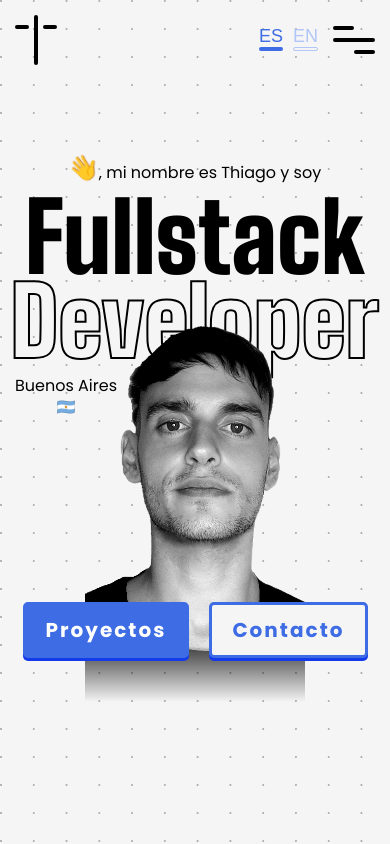
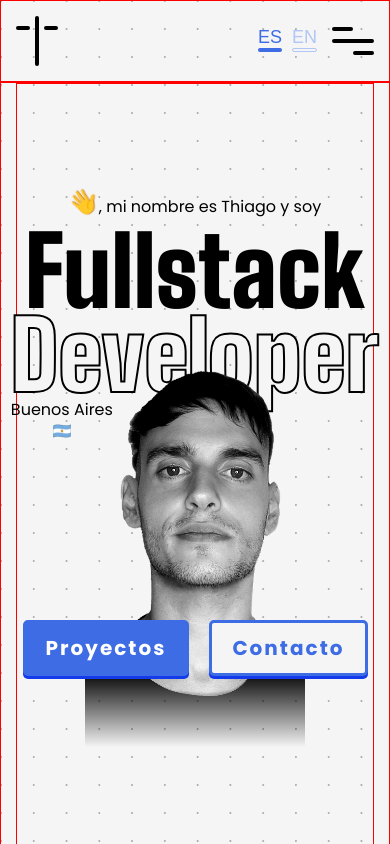
Before and after one commit to thiagoSalaberry/portfolio, a Next.js app: page / in a window 390 px wide. Shown: the top 844 px of the page. Built offline with nearby package versions, Linux system fonts and the light colour scheme.

Commit message:
welcome mobile

```diff
--- a/components/footer/index.tsx
+++ b/components/footer/index.tsx
@@ -6,4 +6,5 @@ export const Footer = styled.footer`
     text-align: center;
     padding: 20px 0;
     border-top: solid 1px black;
+    border: red 1px solid;
 `
--- a/components/header/header.module.css
+++ b/components/header/header.module.css
@@ -12,6 +12,7 @@
     align-items: center;
     padding: 15px;
     width: 100%;
+    border: red 1px solid;
 }
 .desktop {
     display: none;
--- a/components/layout/layout.module.css
+++ b/components/layout/layout.module.css
@@ -1,5 +1,6 @@
 .main-page {
     padding: 0 15px;
+    border: red 1px solid;
 }
 @media (min-width: 1280px) {
     .main-page {
--- a/pages/home.module.css
+++ b/pages/home.module.css
@@ -1,3 +1,4 @@
+/* WELCOME SECTION */
 @keyframes waving {
     0%, 100% {
         transform: rotate(-40deg);
@@ -11,14 +12,14 @@
     font-size: 24px;
 }
 .welcome-section {
-    height: 100vh;
+    height: calc(100vh - 80px);
     display: flex;
     flex-direction: column;
     justify-content: flex-start;
     align-items: center;
     gap: 10px;
-    padding: 150px 0 0 0;
-    margin-top: -80px;
+    position: relative;
+    padding-top: 100px;
     .welcome-p-container {
         display: flex;
         align-items: flex-end;
@@ -26,6 +27,10 @@
     }
     .welcome__p {
 
+    }
+    .welcome__title-container {
+        display: flex;
+        flex-direction: column;
     }
     .welcome__title {
         font-family: "Big Shoulders Display";
@@ -60,8 +65,11 @@
     .welcome__pic {
         max-width: 220px;
         filter: saturate(0) contrast(1.7);
-        position: relative;
-        top: -100px;
+        position: absolute;
+        left: 50%;
+        top: 50%;
+        transform: translate(-50%, -25%);
+        z-index: -1;
         mask-image: linear-gradient(
             black 80%,
             transparent
@@ -73,7 +81,7 @@
         align-items: center;
         z-index: 500;
         gap: 20px;
-        margin-top: -210px;
+        padding-top: 170px;
     }
 }
 @media (min-width: 1280px) {
@@ -94,6 +102,8 @@
         );
     }
 }
+
+/* TECHS SECTION */
 .techs-section {
     height: 100vh;
     display: flex;
@@ -120,6 +130,7 @@
     }
 }
 
+/* PROJECTS SECTION */
 .projects-section {
     height: 100vh;
     .projects-container {
@@ -144,6 +155,8 @@
         }
     }
 }
+
+/* ABOUT ME SECTION */
 .about__me-section {
     height: 100vh;
     display: flex;
@@ -185,6 +198,8 @@
         z-index: 1;
     }
 }
+
+/* CONTACT SECTION */
 .contact-section {
     height: 100vh;
     text-align: center;
@@ -251,3 +266,6 @@
     /* font-family: "Big Shoulders Display"; */
     /* letter-spacing: 3px; */
 }
+.welcome-section, .techs-section, .projects-section, .about__me-section, .contact-section {
+    border: red solid 1px;
+}
--- a/pages/index.tsx
+++ b/pages/index.tsx
@@ -96,10 +96,12 @@ export default function Home() {
           <p className={styles["waving__animation"]}>🖐</p>
           <p className={styles["welcome__p"]}>, {translation[language].hero_section.heading_quote}</p>
         </div>
-        <h1 className={styles["welcome__title"]}>Fullstack <br /> <span className={styles["welcome__title__span"]}>Developer</span></h1>
-        <p className={styles["welcome__location"]}>Buenos Aires <img src="arg.png"/></p>
+        <div className={styles["welcome__title-container"]}>
+          <h1 className={styles["welcome__title"]}>Fullstack <br /> <span className={styles["welcome__title__span"]}>Developer</span></h1>
+          <p className={styles["welcome__location"]}>Buenos Aires <img src="arg.png"/></p>
+        </div>
+        <div className={styles["welcome-buttons-container"]}>
         <img src="yo1.png" alt="yo.png" className={styles["welcome__pic"]}/>
-        <div className={styles["welcome-buttons-container"]}>
           <Button which="Main" onClick={()=>{scrollToSection("projects")}}>{translation[language].hero_section.main_button}</Button>
           <Button which="Secondary" onClick={()=>{scrollToSection("contact")}}>{translation[language].hero_section.secondary_button}</Button>
         </div>
--- a/ui/buttons/index.tsx
+++ b/ui/buttons/index.tsx
@@ -41,6 +41,7 @@ export const TextButton = styled(Secondary)`
     justify-content: space-between;
     gap: 0;
     border-radius: 0;
+    z-index: 10;
     overflow: hidden;
     &:hover {
         transform: none;
--- a/ui/inputs/index.tsx
+++ b/ui/inputs/index.tsx
@@ -1,5 +1,7 @@
 import styled from "styled-components";
-
+import { languajeState } from "@/atoms/languageState";
+import { useRecoilValue } from "recoil";
+import translation from "@/lib/translation.json";
 export const InputStyled = styled.div`
     display: flex;
     flex-direction: column;
@@ -84,6 +86,7 @@ export const InputStyled = styled.div`
 `;
 
 export default function InputComponent(props:InputProps) {
+    const language = useRecoilValue(languajeState);
     const handleChange = (e:React.ChangeEvent<HTMLInputElement>) => {
         const inputValue = e.target.value;
         if(props.onChange) {
@@ -92,7 +95,7 @@ export default function InputComponent(props:InputProps) {
     };
     return (
         <InputStyled>
-            <label className={`input-label`} htmlFor={props.name}>{props.label}{props.missing ? <span className={`error-message`}>Completá este campo</span> : null}</label>
+            <label className={`input-label`} htmlFor={props.name}>{props.label}{props.missing ? <span className={`error-message`}>{translation[language].contact_section.form_error_message}</span> : null}</label>
             <input
                 className={`input ${props.value !== "" ? "valued" : ""} ${props.missing ? "missing" : ""} ${props.disabled ? "disabled" : ""}`}
                 type={props.type}
--- a/ui/text-area/index.tsx
+++ b/ui/text-area/index.tsx
@@ -1,5 +1,7 @@
 import styled from "styled-components";
-
+import { languajeState } from "@/atoms/languageState";
+import { useRecoilValue } from "recoil";
+import translation from "@/lib/translation.json";
 export const TextAreaStyled = styled.div`
     display: flex;
     flex-direction: column;
@@ -76,6 +78,7 @@ export const TextAreaStyled = styled.div`
 `;
 
 export default function TextArea(props:TextAreaProps) {
+    const language = useRecoilValue(languajeState);
     const handleChange = (e:React.ChangeEvent<HTMLTextAreaElement>) => {
         const inputValue = e.target.value;
         if(props.onChange) {
@@ -84,7 +87,7 @@ export default function TextArea(props:TextAreaProps) {
     };
     return (
         <TextAreaStyled>
-            <label className={`textarea-label`} htmlFor={props.name}>{props.label}{props.missing ? <span className={`error-message`}>Completá este campo</span> : null}</label>
+            <label className={`textarea-label`} htmlFor={props.name}>{props.label}{props.missing ? <span className={`error-message`}>{translation[language].contact_section.form_error_message}</span> : null}</label>
             <textarea
                 className={`textarea ${props.value !== "" ? "valued" : ""} ${props.missing ? "missing" : ""} ${props.disabled ? "disabled" : ""}`}
                 name={props.name}
```
